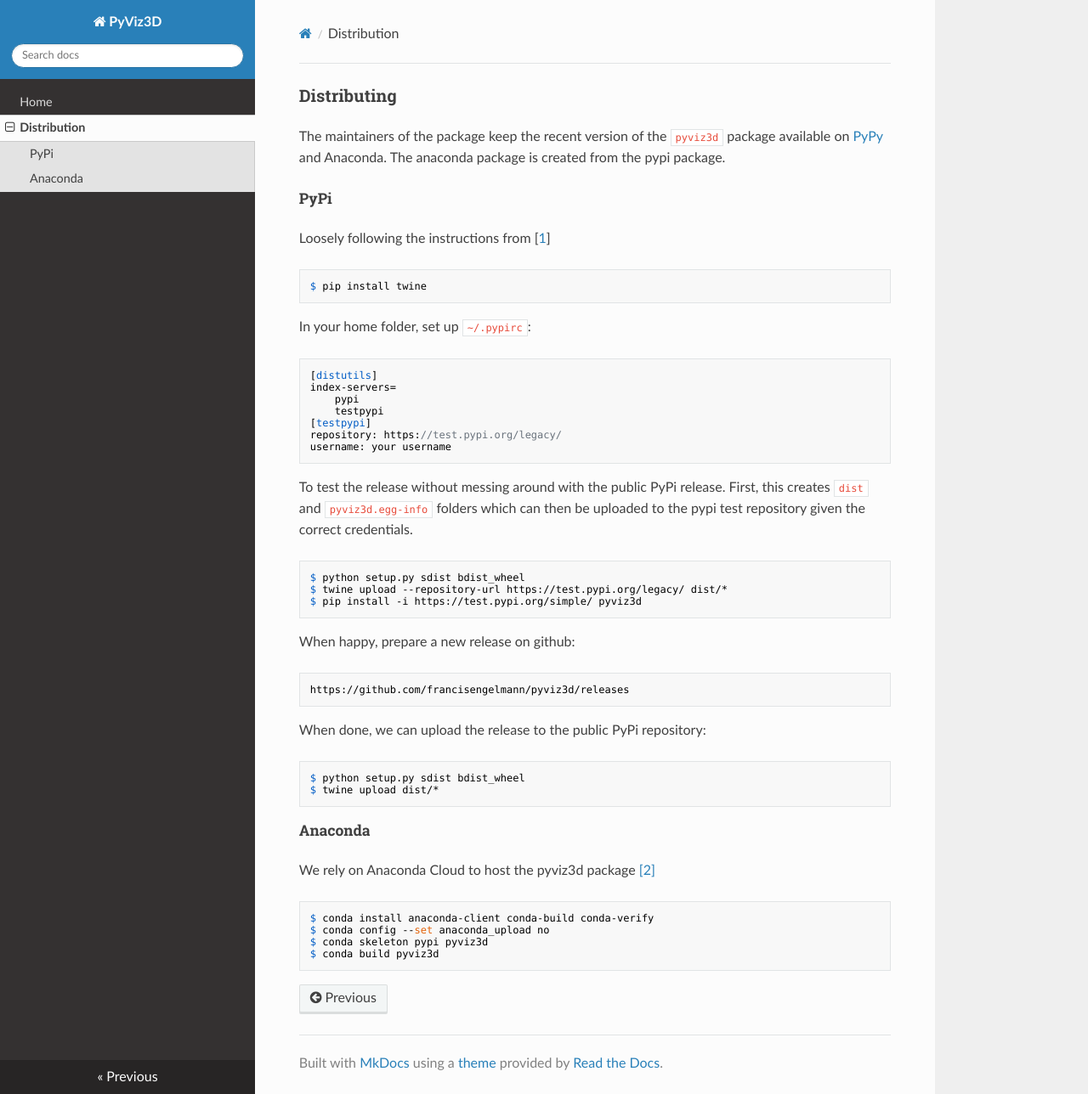
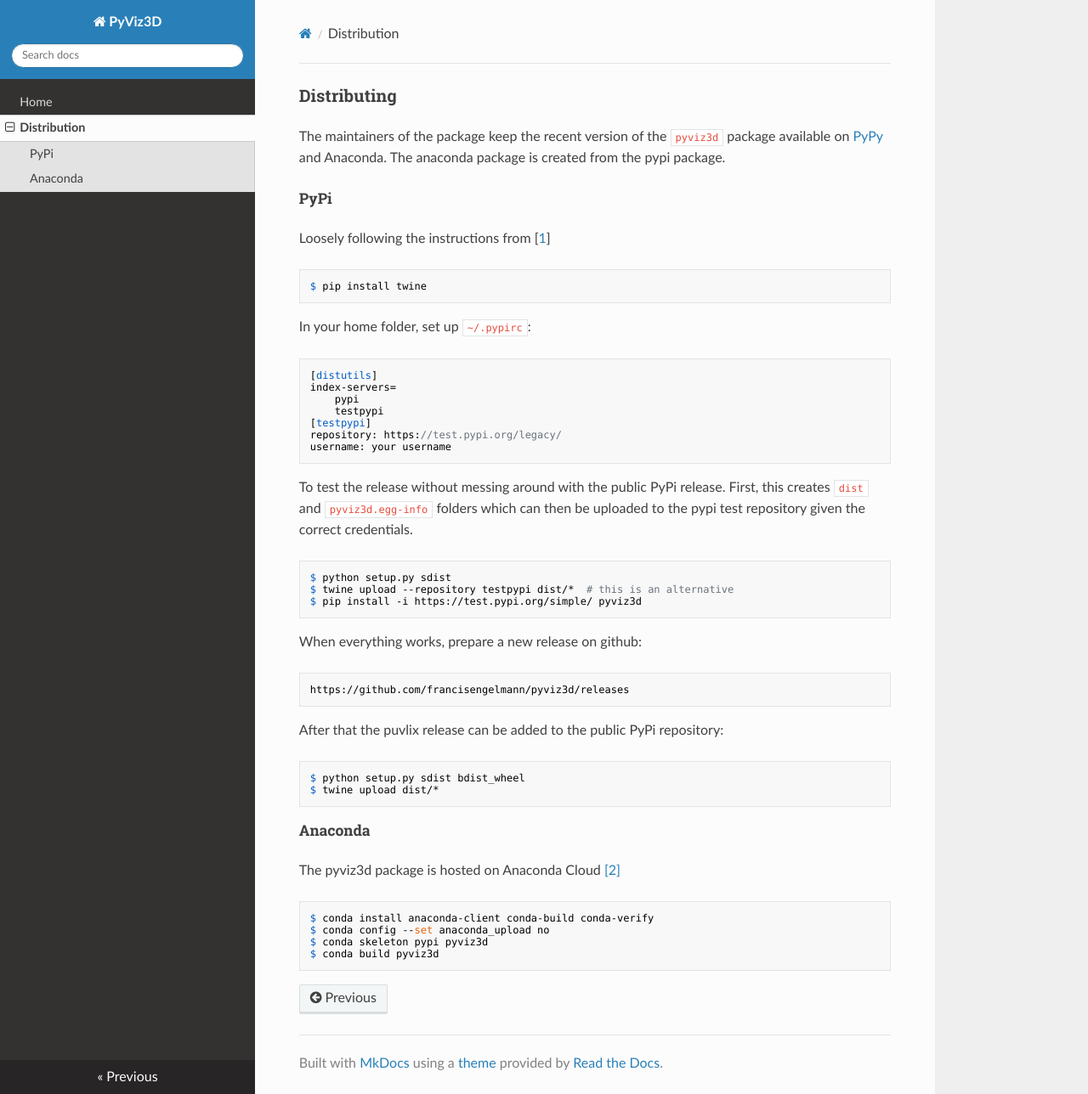
Before and after one commit to francisengelmann/PyViz3D, an MkDocs documentation site: the page built from docs/distribution.md, in a window 1280 px wide and 1288 px high. Shown: the whole window at 85% size. Built offline with MkDocs 1.6.1, drawn with Linux system fonts in a browser that asks for light colours; nearby versions of some CDN libraries.

Commit message:
Update distribution readme

````diff
--- a/docs/distribution.md
+++ b/docs/distribution.md
@@ -25,18 +25,18 @@ username: your username
 To test the release without messing around with the public PyPi release.
 First, this creates `dist` and `pyviz3d.egg-info` folders which can then be uploaded to the pypi test repository given the correct credentials.
 ```
-$ python setup.py sdist bdist_wheel
-$ twine upload --repository-url https://test.pypi.org/legacy/ dist/*
+$ python setup.py sdist
+$ twine upload --repository testpypi dist/*  # this is an alternative
 $ pip install -i https://test.pypi.org/simple/ pyviz3d
 ```
 
 
-When happy, prepare a new release on github:
+When everything works, prepare a new release on github:
 ```
 https://github.com/francisengelmann/pyviz3d/releases
 ```
 
-When done, we can upload the release to the public PyPi repository:
+After that the puvlix release can be added to the public PyPi repository:
 ```
 $ python setup.py sdist bdist_wheel
 $ twine upload dist/*
@@ -44,7 +44,7 @@ $ twine upload dist/*
 
 ##### Anaconda
 
-We rely on Anaconda Cloud to host the pyviz3d package
+The pyviz3d package is hosted on Anaconda Cloud
 [[2]]( https://docs.anaconda.com/anaconda-cloud/user-guide/tasks/work-with-packages/)
 ```
 $ conda install anaconda-client conda-build conda-verify
````
